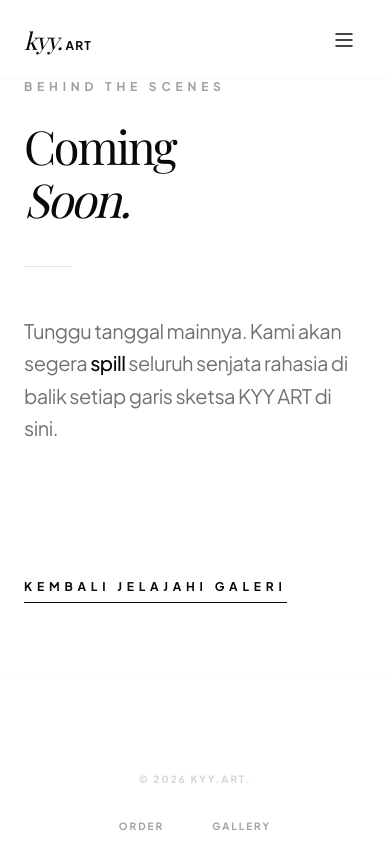
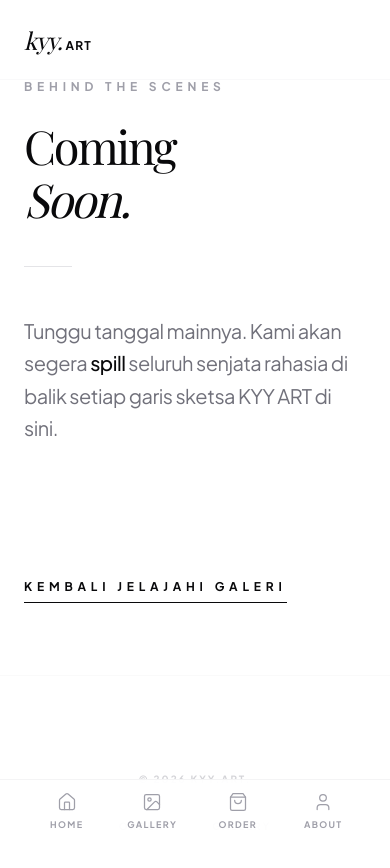
Before and after one commit to abdodyssey/kyy-art, a Next.js app: page /tools in a window 390 px wide. Shown: the top 868 px of the page. Built offline with nearby package versions, Linux system fonts and the light colour scheme; a web font is replaced by a local one.

Commit message:
feat: implement mobile-first BottomNav and refine mobile header

```diff
--- a/src/app/layout.tsx
+++ b/src/app/layout.tsx
@@ -2,6 +2,7 @@ import type { Metadata, Viewport } from "next";
 import { Playfair_Display, Plus_Jakarta_Sans } from "next/font/google";
 import "./globals.css";
 import { Toaster } from "sonner";
+import { BottomNav } from "@/components/BottomNav";
 
 const playfair = Playfair_Display({
   variable: "--font-serif",
@@ -91,7 +92,10 @@ export default function RootLayout({
       className={`${playfair.variable} ${jakarta.variable} h-full antialiased`}
     >
       <body className="font-sans min-h-full flex flex-col bg-white text-zinc-950">
-        {children}
+        <div className="flex-1 pb-20 md:pb-0">
+          {children}
+        </div>
+        <BottomNav />
         <Toaster position="bottom-right" richColors theme="light" />
       </body>
     </html>
--- /dev/null
+++ b/src/components/BottomNav.tsx
@@ -0,0 +1,108 @@
+"use client";
+
+import { motion } from "framer-motion";
+import { Home, Image, ShoppingBag, User } from "lucide-react";
+import Link from "next/link";
+import { usePathname } from "next/navigation";
+import { useEffect, useState } from "react";
+import { WHATSAPP_URL } from "@/constants/dummy";
+
+const navItems = [
+  {
+    name: "Home",
+    href: "/",
+    icon: Home,
+  },
+  {
+    name: "Gallery",
+    href: "/#gallery",
+    icon: Image,
+  },
+  {
+    name: "Order",
+    href: WHATSAPP_URL,
+    icon: ShoppingBag,
+    isExternal: true,
+  },
+  {
+    name: "About",
+    href: "/#about",
+    icon: User,
+  },
+];
+
+export const BottomNav = () => {
+  const pathname = usePathname();
+  const [activeHash, setActiveHash] = useState("");
+
+  useEffect(() => {
+    const handleHashChange = () => {
+      setActiveHash(window.location.hash);
+    };
+
+    window.addEventListener("hashchange", handleHashChange);
+    handleHashChange(); // Initial check
+
+    return () => window.removeEventListener("hashchange", handleHashChange);
+  }, []);
+
+  const isActive = (href: string) => {
+    if (href.startsWith("http")) return false;
+    if (href === "/" && pathname === "/" && !activeHash) return true;
+    if (href.includes("#")) {
+      const [path, hash] = href.split("#");
+      return pathname === path && activeHash === `#${hash}`;
+    }
+    return pathname === href;
+  };
+
+  return (
+    <motion.nav
+      initial={{ y: 100 }}
+      animate={{ y: 0 }}
+      transition={{ duration: 0.6, ease: [0.22, 1, 0.36, 1] }}
+      className="fixed bottom-0 left-0 right-0 z-50 md:hidden bg-white/90 backdrop-blur-xl border-t border-zinc-100"
+      style={{ paddingBottom: 'env(safe-area-inset-bottom)' }}
+    >
+      <div className="flex items-center justify-around h-16 px-6">
+        {navItems.map((item) => {
+          const active = isActive(item.href);
+          const Icon = item.icon;
+
+          return (
+            <Link
+              key={item.name}
+              href={item.href}
+              target={item.isExternal ? "_blank" : undefined}
+              className="relative flex flex-col items-center justify-center w-full h-full gap-1.5 transition-all active:scale-95"
+            >
+              <div className="relative">
+                <Icon
+                  size={20}
+                  strokeWidth={1.5}
+                  className={`transition-all duration-300 ${
+                    active ? "text-orange-500 scale-110" : "text-zinc-400"
+                  }`}
+                />
+                {active && (
+                  <motion.div
+                    layoutId="activeTab"
+                    className="absolute -top-1 -right-1 w-1.5 h-1.5 rounded-full bg-orange-500"
+                    transition={{ type: "spring", stiffness: 380, damping: 30 }}
+                  />
+                )}
+              </div>
+              <span
+                className={`text-[9px] font-bold uppercase tracking-[0.15em] transition-colors duration-300 ${
+                  active ? "text-zinc-950" : "text-zinc-400"
+                }`}
+              >
+                {item.name}
+              </span>
+            </Link>
+          );
+        })}
+      </div>
+    </motion.nav>
+  );
+};
--- a/src/components/Navbar.tsx
+++ b/src/components/Navbar.tsx
@@ -1,13 +1,10 @@
 "use client";
 
 import { useState, useEffect } from "react";
-import { Menu, X } from "lucide-react";
 import Link from "next/link";
-import { motion, AnimatePresence } from "framer-motion";
 import { WHATSAPP_URL } from "@/constants/dummy";
 
 export const Navbar = () => {
-  const [isOpen, setIsOpen] = useState(false);
   const [isScrolled, setIsScrolled] = useState(false);
 
   useEffect(() => {
@@ -72,53 +69,7 @@ export const Navbar = () => {
 
         </div>
 
-
-
-        {/* MOBILE MENU TOGGLE */}
-        <button
-          className="md:hidden w-11 h-11 flex items-center justify-center text-zinc-950 focus:outline-none"
-          onClick={() => setIsOpen(!isOpen)}
-          aria-label={isOpen ? "Close Menu" : "Open Menu"}
-        >
-          {isOpen ? <X strokeWidth={1.5} size={24} /> : <Menu strokeWidth={1.5} size={24} />}
-        </button>
-
       </div>
-
-      {/* MOBILE NAV OVERLAY */}
-      <AnimatePresence>
-        {isOpen && (
-          <motion.div
-            initial={{ opacity: 0, y: -10 }}
-            animate={{ opacity: 1, y: 0 }}
-            exit={{ opacity: 0, y: -10 }}
-            className={`md:hidden absolute left-0 right-0 bg-white border-b border-zinc-100 shadow-2xl h-screen overflow-hidden ${isScrolled ? 'top-16 opacity-95' : 'top-24'}`}
-          >
-
-            <div className="flex flex-col p-12 space-y-8 h-full bg-white">
-              {navLinks.map((link) => (
-                <Link
-                  key={link.name}
-                  href={link.href}
-                  className="text-4xl font-serif tracking-tighter"
-                  onClick={() => setIsOpen(false)}
-                >
-                  {link.name}
-                </Link>
-              ))}
-              <div className="pt-12 border-t border-zinc-100">
-                <Link
-                  href={WHATSAPP_URL}
-                  target="_blank"
-                  className="w-full bg-zinc-950 text-white px-6 py-6 text-sm uppercase tracking-widest font-bold block text-center"
-                >
-                  Book A Commission
-                </Link>
-              </div>
-            </div>
-          </motion.div>
-        )}
-      </AnimatePresence>
     </nav>
   );
 };
```
